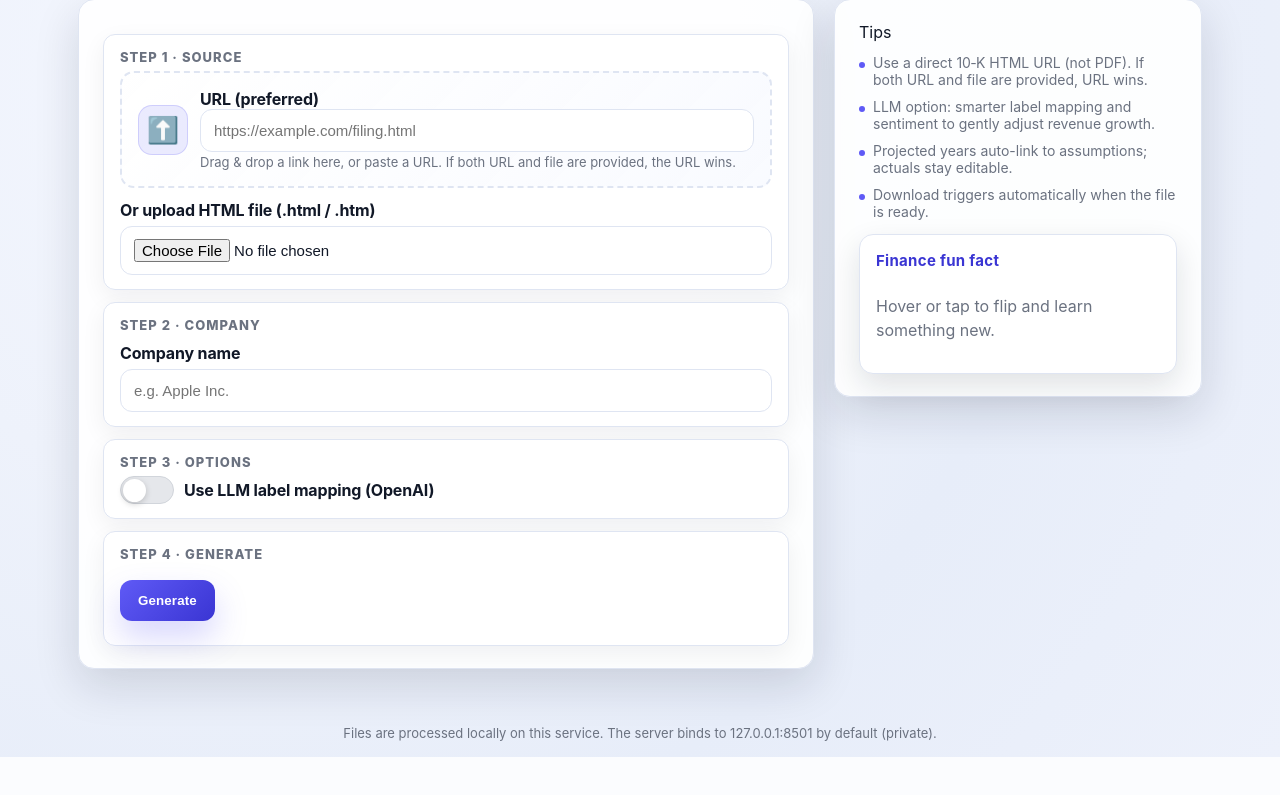
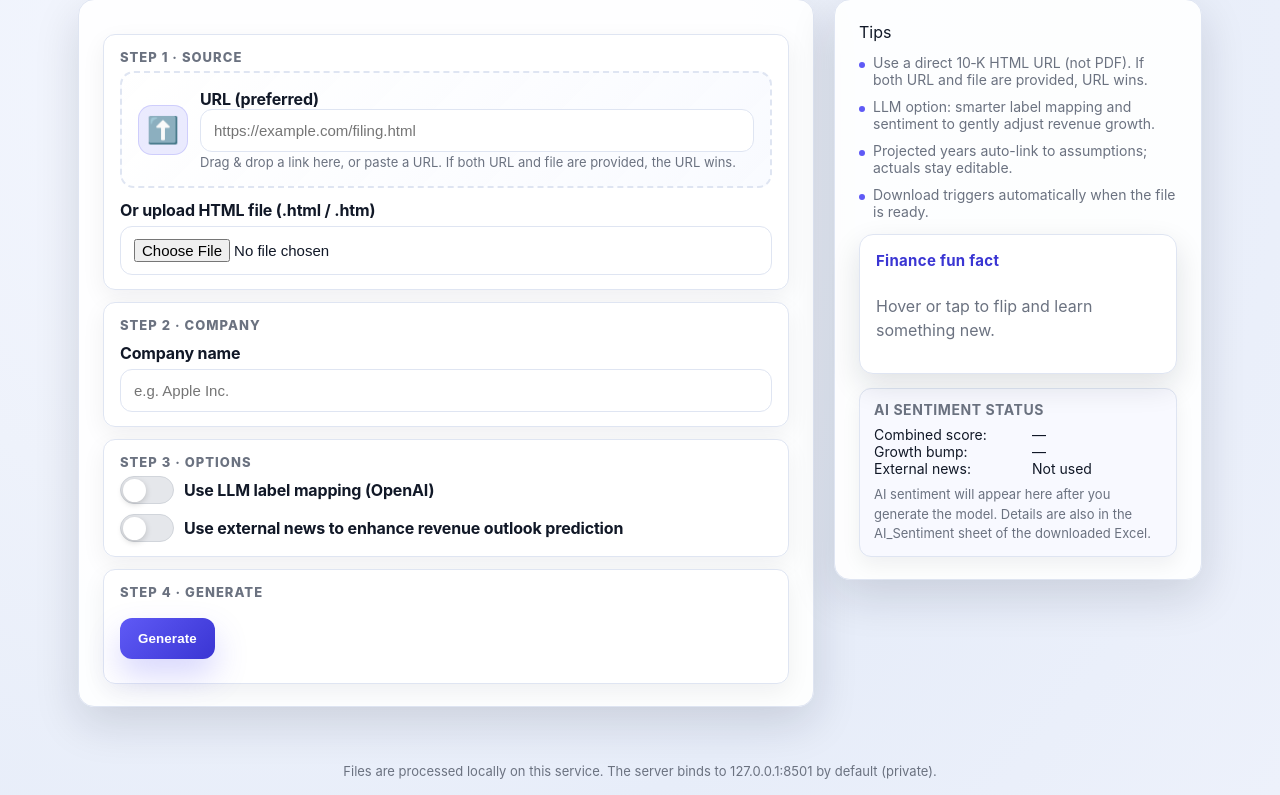
Before and after one commit to baptjl/final_project, a Flask app: page /app in a window 1280 px wide. Shown: the part 96-891 px from the top of the page. Before the commit the page ends 853 px from the top, so only its background shows below. Run offline with Flask 3, Linux system fonts and the light colour scheme.

Commit message:
Front-end: sentiment status panel, external news toggle, and help note

```diff
--- a/web_app/templates/app.html
+++ b/web_app/templates/app.html
@@ -167,6 +167,17 @@
     font-size: 14px;
   }
   .dot { width: 6px; height: 6px; border-radius: 50%; background: var(--accent); flex-shrink: 0; margin-top: 6px; }
+  .status-card {
+    margin-top: 14px;
+    border: 1px solid var(--border);
+    border-radius: 12px;
+    padding: 12px 14px;
+    background: #f8f9ff;
+    box-shadow: 0 8px 20px rgba(17,24,39,0.06);
+  }
+  .status-card h4 { margin: 0 0 8px; font-size: 14px; letter-spacing: 0.04em; text-transform: uppercase; color: var(--muted); }
+  .status-row { display: grid; grid-template-columns: 150px 1fr; gap: 8px; font-size: 14px; color: var(--text); }
+  .status-note { margin-top: 8px; font-size: 13px; color: var(--muted); line-height: 1.5; }
   /* Fun fact flip card */
   .funfact-wrapper { perspective: 1200px; margin-top: 14px; }
   .funfact-card {
@@ -264,6 +275,12 @@
             <input type="checkbox" id="useLLM" name="use_llm_flag" value="1" {% if use_llm_default %}checked{% endif %} style="display:none;" />
             <label for="useLLM" style="margin:0;">Use LLM label mapping (OpenAI)</label>
           </div>
+          <div class="checkbox" style="margin-top:10px;">
+            <input type="hidden" name="use_external_outlook" value="0" />
+            <div class="toggle" id="extToggle" aria-label="Use external news"></div>
+            <input type="checkbox" id="useExternal" name="use_external_outlook" value="1" style="display:none;" />
+            <label for="useExternal" style="margin:0;">Use external news to enhance revenue outlook prediction</label>
+          </div>
         </div>
 
         <div class="section">
@@ -300,6 +317,13 @@
           </div>
         </div>
       </div>
+      <div class="status-card" id="sentimentPanel">
+        <h4>AI Sentiment Status</h4>
+        <div class="status-row"><span>Combined score:</span><span id="sentScore">—</span></div>
+        <div class="status-row"><span>Growth bump:</span><span id="sentBump">—</span></div>
+        <div class="status-row"><span>External news:</span><span id="sentExternal">Not used</span></div>
+        <div class="status-note" id="sentNote">AI sentiment will appear here after you generate the model. Details are also in the AI_Sentiment sheet of the downloaded Excel.</div>
+      </div>
     </div>
   </div>
 
@@ -317,6 +341,12 @@
       const statusText = document.getElementById('statusText');
       const funCard = document.getElementById('funCard');
       const funFactText = document.getElementById('funFactText');
+      const extToggle = document.getElementById('extToggle');
+      const extCheckbox = document.getElementById('useExternal');
+      const sentScore = document.getElementById('sentScore');
+      const sentBump = document.getElementById('sentBump');
+      const sentExternal = document.getElementById('sentExternal');
+      const sentNote = document.getElementById('sentNote');
 
       let toastTimeout;
 
@@ -324,8 +354,12 @@
       try {
         const storedLLM = localStorage.getItem('llm_default');
         const storedCompany = localStorage.getItem('default_company');
+        const storedExt = localStorage.getItem('use_external_outlook');
         if (storedLLM === '1') {
           llmCheckbox.checked = true;
+        }
+        if (storedExt === '1') {
+          extCheckbox.checked = true;
         }
         if (storedCompany) {
           document.getElementById('company').placeholder = storedCompany;
@@ -344,6 +378,15 @@
       llmToggle.addEventListener('click', () => {
         llmCheckbox.checked = !llmCheckbox.checked;
         syncToggleFromCheckbox();
+      });
+
+      function syncExtToggle() {
+        if (extCheckbox.checked) extToggle.classList.add('on'); else extToggle.classList.remove('on');
+      }
+      syncExtToggle();
+      extToggle.addEventListener('click', () => {
+        extCheckbox.checked = !extCheckbox.checked;
+        syncExtToggle();
       });
 
       function showToast(message, isError=false) {
@@ -432,6 +475,11 @@
           window.URL.revokeObjectURL(url);
           showToast(`Success ✓ Excel downloaded: ${filename}`);
           statusText.textContent = '';
+          // Update sentiment panel with what we know locally; exact values live in the Excel AI_Sentiment sheet.
+          sentScore.textContent = 'See AI_Sentiment sheet';
+          sentBump.textContent = 'See AI_Sentiment sheet';
+          sentExternal.textContent = extCheckbox.checked ? 'Used (NewsAPI)' : 'Not used';
+          sentNote.textContent = 'AI sentiment details are saved in the AI_Sentiment sheet of the downloaded Excel.';
 
         } catch (err) {
           console.error(err);
--- a/web_app/templates/help.html
+++ b/web_app/templates/help.html
@@ -49,6 +49,10 @@
       <span>It can improve label mapping and lightly adjust revenue growth via sentiment from the filing’s outlook text. If unavailable, we fall back to the deterministic mapping.</span>
     </div>
     <div class="faq-item">
+      <strong>How does AI sentiment work?</strong>
+      <span>The model reads the 10-K and, optionally, recent news, assesses the forward-looking revenue outlook, and can adjust growth assumptions by up to ±1.5 pts.</span>
+    </div>
+    <div class="faq-item">
       <strong>Where are my files processed?</strong>
       <span>On this service. The server binds to 127.0.0.1:8501 by default (private); nothing is sent elsewhere beyond the configured LLM provider.</span>
     </div>
```
